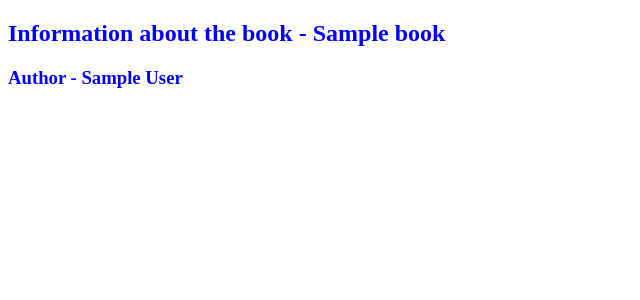
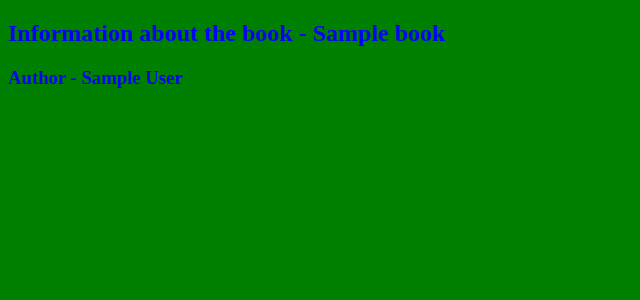
Before and after one commit to maxexplorer/bookshop, a Django app: template book_app/templates/book_app/one_book.html in a window 1280 px wide. Shown: the top 300 px of the page, without its empty margins (0-640 px from the left). Run offline with Django 3.2, Linux system fonts and the light colour scheme; the template is opened without the code that fills it: most values are stand-ins (such as "Sample title", 1, 10 or a date in 2020).

Commit message:
Add static base.css

```diff
--- /dev/null
+++ b/static/css/base.css
@@ -0,0 +1,3 @@
+html {
+    background-color: green;
+}
--- a/templates/base.html
+++ b/templates/base.html
@@ -1,8 +1,11 @@
+{% load static %}
+
 <!DOCTYPE html>
 <html lang="en">
 <head>
     <meta charset="UTF-8">
     <title>{% block title %} {% endblock %}</title>
+    <link rel="stylesheet" href="{% static 'css/base.css' %}">
     {% block css_additional %} {% endblock %}
 </head>
 <body>
```
